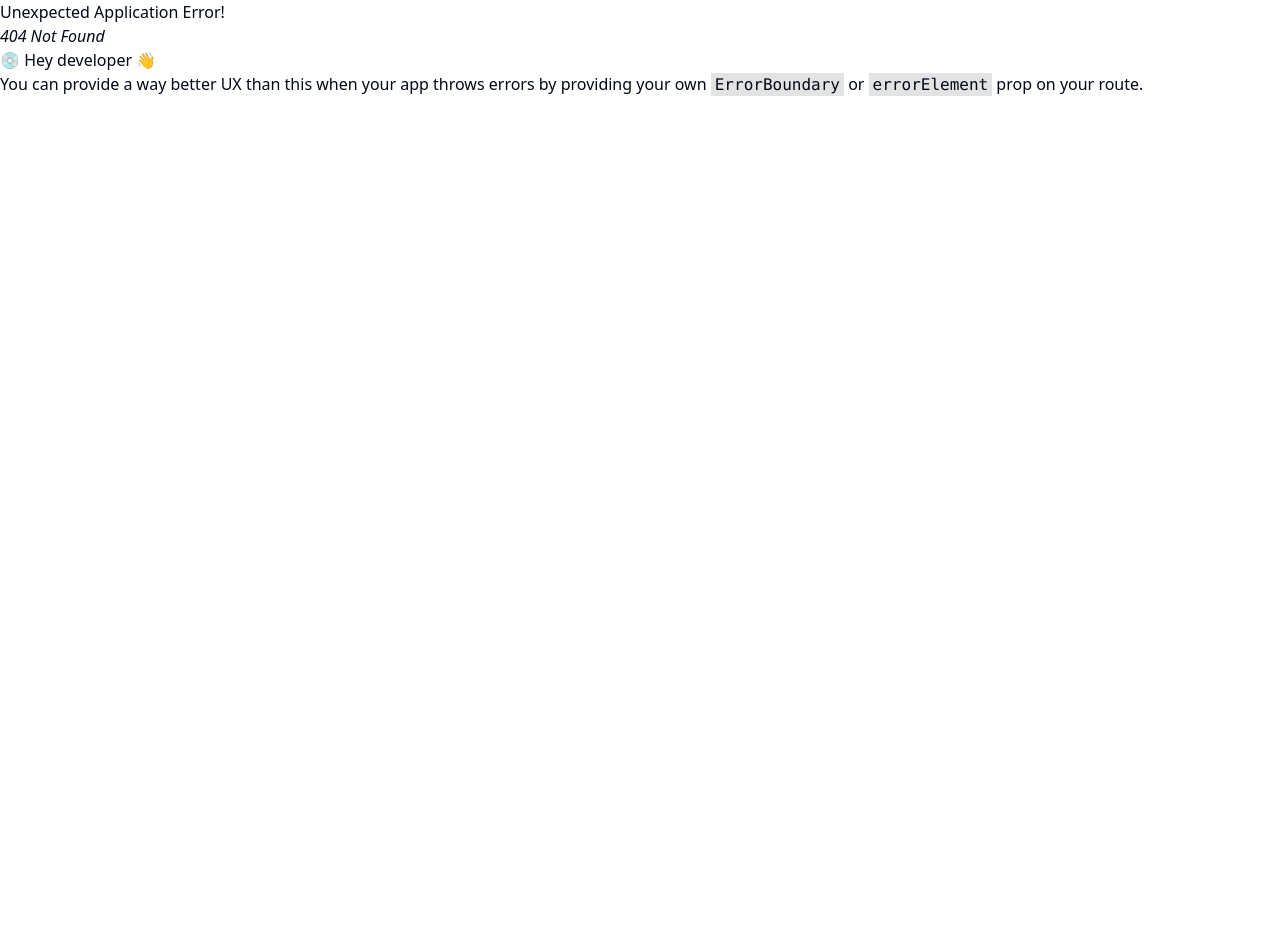
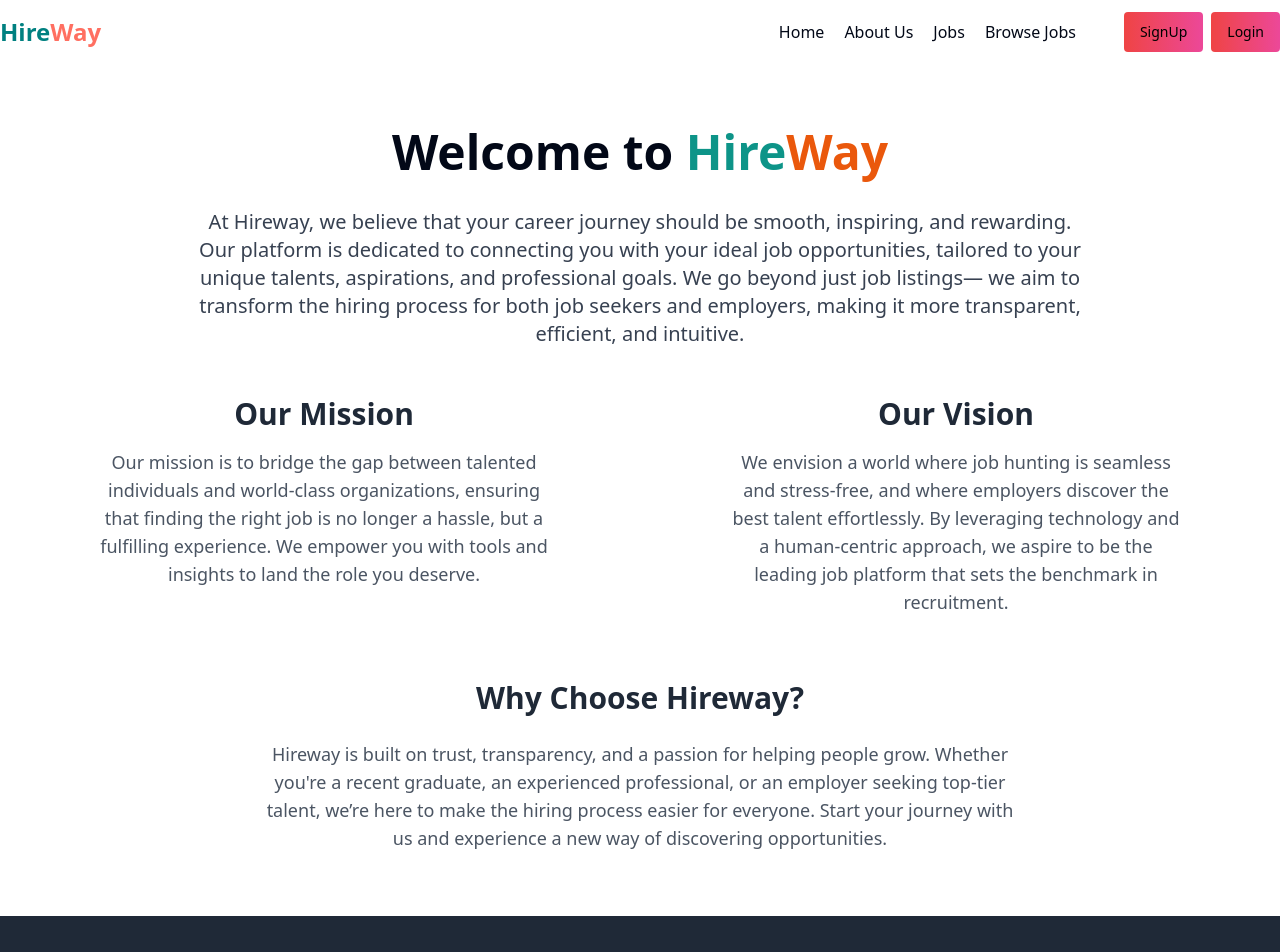
Before and after one commit to srijajha05/Job-Portal, a React (Vite) app in the folder frontend/: page /aboutus in a window 1280 px wide. Before the commit this address had no page. Shown: the top 952 px of the page. Before the commit the page ends 800 px from the top, so only its background shows below. Built offline with nearby package versions, Linux system fonts and the light colour scheme.

Commit message:
about us component done

```diff
--- a/frontend/src/App.jsx
+++ b/frontend/src/App.jsx
@@ -1,11 +1,11 @@
 import React from 'react';
-import Navbar from './components/shared/Navbar';
 import { createBrowserRouter, RouterProvider } from 'react-router-dom';
 import Home from './components/Home';
 import Login from './components/auth/Login';
 import Signup from './components/auth/Signup';
 import Jobs from './components/Jobs';
 import Browse from './components/Browse';
+import AboutUs from './components/AboutUs';
 
 const appRouter = createBrowserRouter([
   {
@@ -27,6 +27,10 @@ const appRouter = createBrowserRouter([
   {
     path:'/browse',
     element:<Browse/>
+  },
+  {
+    path:'/aboutus',
+    element:<AboutUs/>
   }
 ])
 
--- /dev/null
+++ b/frontend/src/components/AboutUs.jsx
@@ -0,0 +1,56 @@
+import React from 'react';
+import Navbar from './shared/Navbar';
+import Footer from './Footer';
+
+const AboutUs = () => {
+  return (
+    <div>
+    <Navbar/>
+    <section className="bg-white py-16 px-8">
+      <div className="max-w-7xl mx-auto text-center">
+        <h2 className="text-5xl font-bold mb-8">Welcome to <span className='text-teal-600'>Hire</span><span className='text-orange-600'>Way</span></h2>
+        <p className="text-xl text-gray-700 max-w-4xl mx-auto mb-12">
+          At Hireway, we believe that your career journey should be smooth, inspiring, and rewarding.
+          Our platform is dedicated to connecting you with your ideal job opportunities, tailored to
+          your unique talents, aspirations, and professional goals. We go beyond just job listings—
+          we aim to transform the hiring process for both job seekers and employers, making it more
+          transparent, efficient, and intuitive.
+        </p>
+
+        <div className="grid grid-cols-1 md:grid-cols-2 gap-12">
+          <div className="flex flex-col items-center text-center">
+            <h3 className="text-3xl font-semibold text-gray-800 mb-4">Our Mission</h3>
+            <p className="text-lg text-gray-600 max-w-md">
+              Our mission is to bridge the gap between talented individuals and world-class organizations,
+              ensuring that finding the right job is no longer a hassle, but a fulfilling experience.
+              We empower you with tools and insights to land the role you deserve.
+            </p>
+          </div>
+
+          <div className="flex flex-col items-center text-center">
+            <h3 className="text-3xl font-semibold text-gray-800 mb-4">Our Vision</h3>
+            <p className="text-lg text-gray-600 max-w-md">
+              We envision a world where job hunting is seamless and stress-free, and where employers
+              discover the best talent effortlessly. By leveraging technology and a human-centric approach,
+              we aspire to be the leading job platform that sets the benchmark in recruitment.
+            </p>
+          </div>
+        </div>
+
+        <div className="mt-16">
+          <h3 className="text-3xl font-semibold text-gray-800 mb-6">Why Choose Hireway?</h3>
+          <p className="text-lg text-gray-600 max-w-3xl mx-auto">
+            Hireway is built on trust, transparency, and a passion for helping people grow. Whether you're
+            a recent graduate, an experienced professional, or an employer seeking top-tier talent, we’re here
+            to make the hiring process easier for everyone. Start your journey with us and experience a new way of
+            discovering opportunities.
+          </p>
+        </div>
+      </div>
+    </section>
+    <Footer/>
+    </div>
+  );
+};
+
+export default AboutUs;
--- a/frontend/src/components/HeroSection.jsx
+++ b/frontend/src/components/HeroSection.jsx
@@ -11,7 +11,7 @@ function HeroSection() {
         </span>
         <h1 className="text-5xl font-bold">
           Your Dream Job, Just A Click Away <br /> Start your Journey with{" "}
-          <span className="text-green-900">Hire</span>
+          <span className="text-teal-600">Hire</span>
           <span className="text-orange-600">Way</span>
         </h1>
         <p className="font-medium w-1/2 ">
--- a/frontend/src/components/shared/Navbar.jsx
+++ b/frontend/src/components/shared/Navbar.jsx
@@ -18,6 +18,7 @@ function Navbar() {
         <div className="flex items-center gap-12">
           <ul className="flex font-medium items-center gap-5">
             <li><Link to="/">Home</Link></li>
+            <li><Link to="/aboutus">About Us</Link></li>
             <li><Link to="/jobs">Jobs</Link></li>
             <li><Link to="/browse">Browse Jobs</Link></li>
           </ul>
```
